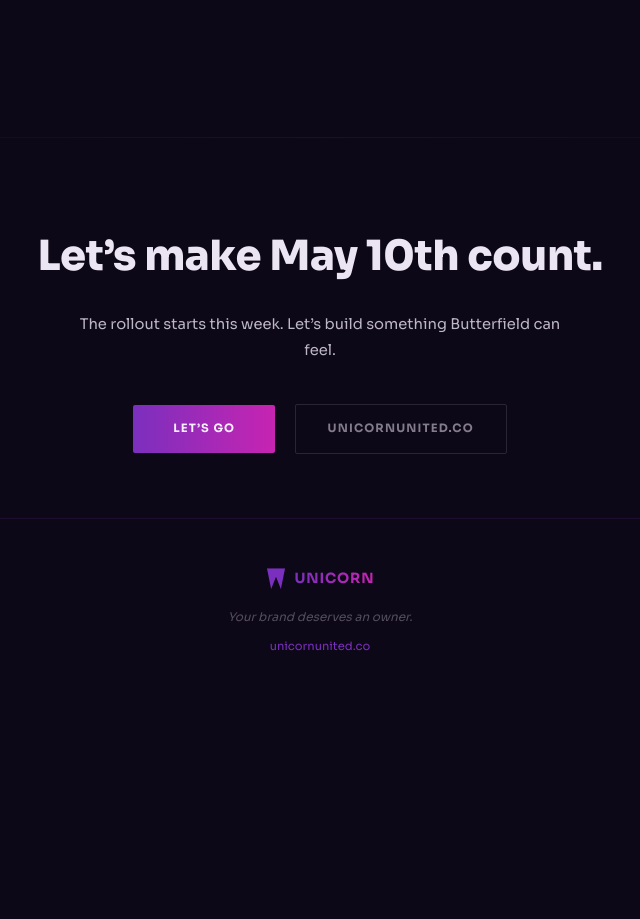
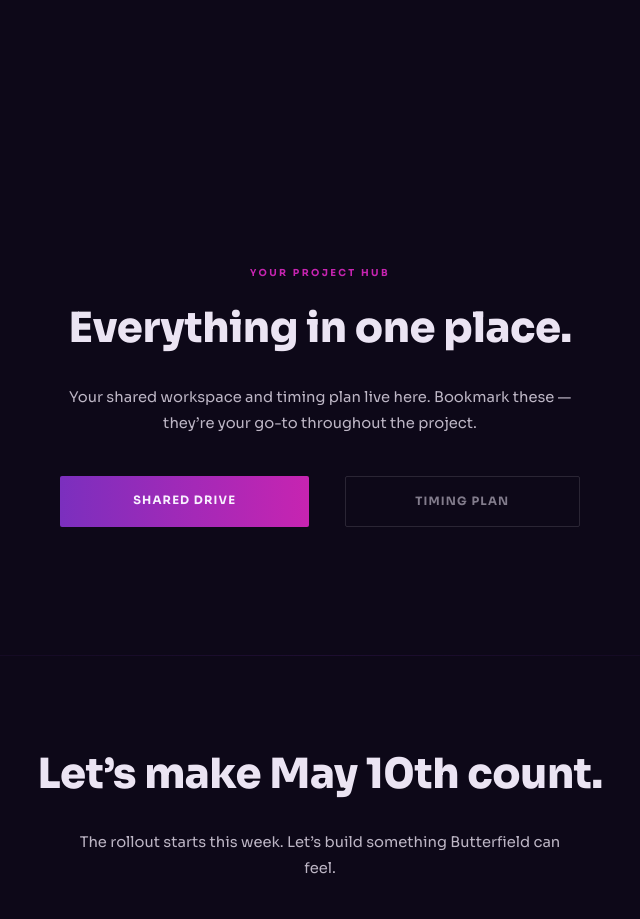
Before and after one commit to dustin560/Unicornunited.co, a plain HTML site: page proposals/butterfield-osteopathy/index.html in a window 1280 px wide. Shown: the part 6320-7239 px from the top of the page, without its empty margins (320-960 px from the left). Before the commit the page ends 7026 px from the top, so only its background shows below. Drawn offline with Linux system fonts and the light colour scheme.

Commit message:
Add project hub links to Butterfield proposal

```diff
--- a/proposals/butterfield-osteopathy/index.html
+++ b/proposals/butterfield-osteopathy/index.html
@@ -728,6 +728,18 @@
   <div class="manifesto-quote">Every practice has a story. Most never get told properly.</div>
 </section>
 
+<!-- PROJECT HUB -->
+<!-- TEMPLATE: Replace links with client-specific Google Drive folder and timing plan -->
+<section class="why-section fade-up" style="text-align:center;">
+  <div class="section-label">Your Project Hub</div>
+  <h2>Everything in one place.</h2>
+  <p class="body-text" style="max-width:550px; margin: 0 auto 2.5rem; text-align:center;">Your shared workspace and timing plan live here. Bookmark these &mdash; they&rsquo;re your go-to throughout the project.</p>
+  <div style="display:flex; gap:1.2rem; justify-content:center; flex-wrap:wrap; max-width:520px; margin:0 auto;">
+    <a href="https://drive.google.com/drive/folders/1le3y0KY-iMR-5XHjbZhCrZgPMgjPE8Nz" target="_blank" class="btn-primary" style="flex:1; min-width:200px; text-align:center;">Shared Drive</a>
+    <a href="https://drive.google.com/drive/folders/1le3y0KY-iMR-5XHjbZhCrZgPMgjPE8Nz" target="_blank" class="btn-ghost" style="flex:1; min-width:200px; text-align:center;">Timing Plan</a>
+  </div>
+</section>
+
 <!-- CTA -->
 <!-- TEMPLATE: Replace CTA text and link -->
 <section class="cta-section">
```
